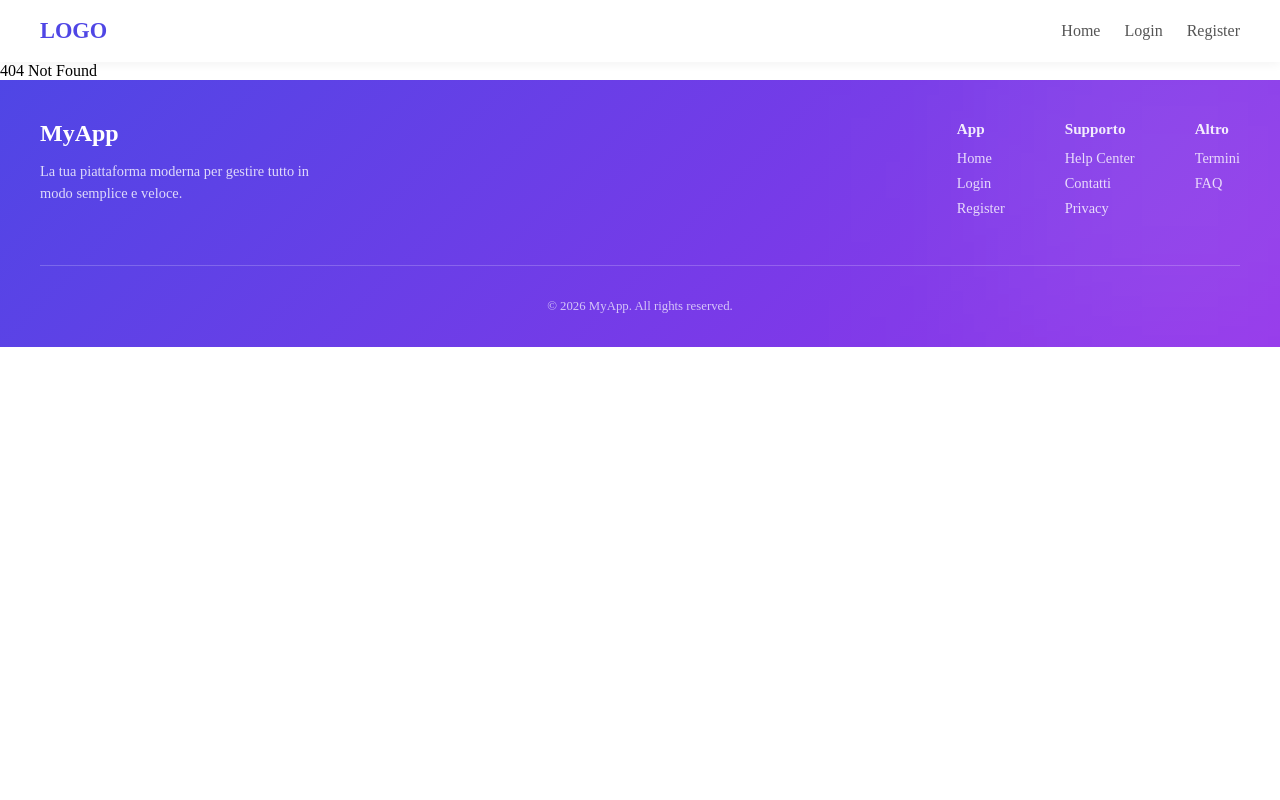
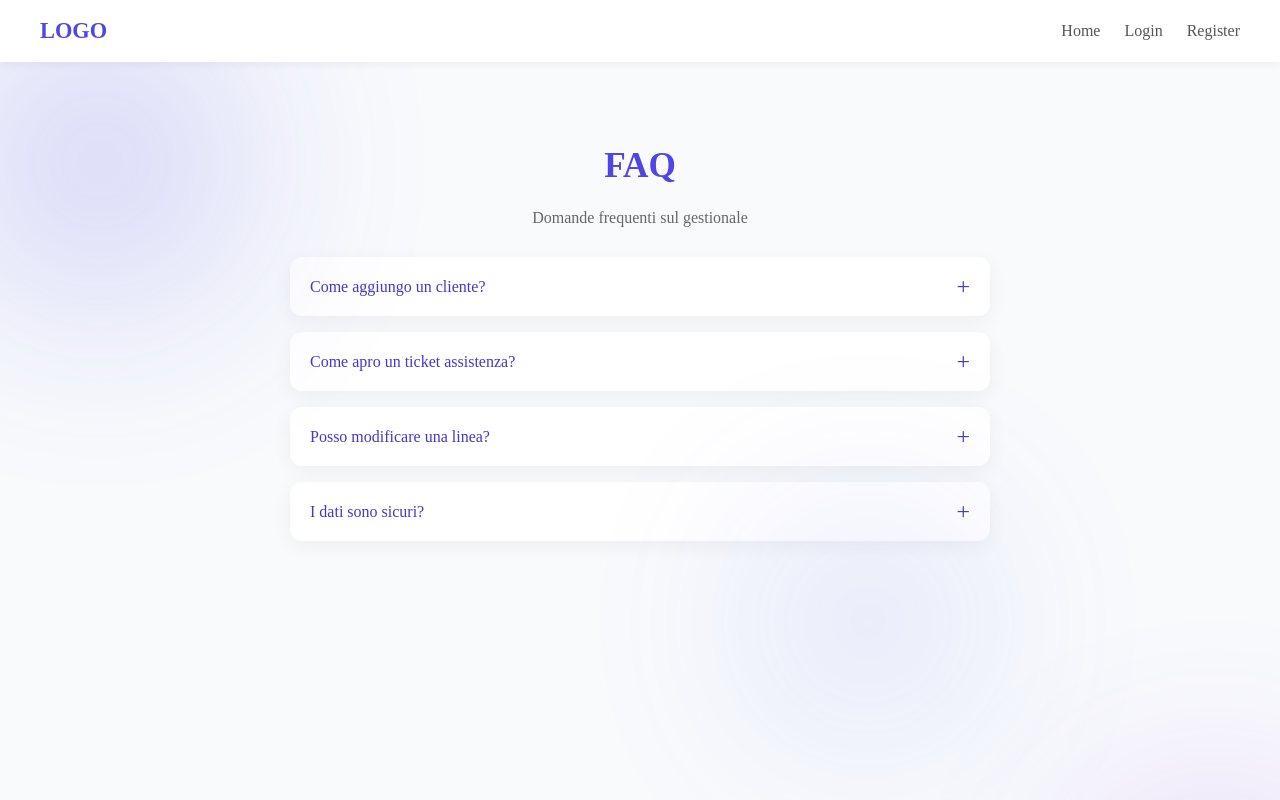
Before and after one commit to theMANGOlorian/webappTelefonia, an Angular app in the folder webui/: page /faq in a window 1280 px wide. Shown: the top 800 px of the page. Built offline with nearby package versions, Linux system fonts and the light colour scheme.

Commit message:
Aggiunto faq page e stilizzato la pagina not found

```diff
--- a/webui/src/app/app.html
+++ b/webui/src/app/app.html
@@ -39,7 +39,7 @@
       <div>
         <h4>Altro</h4>
         <a routerLink="#">Termini</a>
-        <a routerLink="#">FAQ</a>
+        <a routerLink="/faq">FAQ</a>
       </div>
     </div>
   </div>
--- a/webui/src/app/app.routes.ts
+++ b/webui/src/app/app.routes.ts
@@ -6,6 +6,7 @@ import { AuthGuard } from './core/guards/auth.guard';
 import { NotFoundComponent } from './not-found/not-found.component';
 import { HomeComponent } from './features/home/home.component';
 import { ContactComponent } from './features/contact/contact.component';
+import { FaqComponent } from './features/faq/faq.component';
 
 
 export const routes: Routes = [
@@ -13,5 +14,6 @@ export const routes: Routes = [
   { path: 'login', component: LoginComponent },
   { path: 'register', component: RegisterComponent },
   { path: 'contact', component: ContactComponent },
+  { path: 'faq', component: FaqComponent },
   { path: '**', component: NotFoundComponent }
 ];
--- a/webui/src/app/features/auth/login/login.component.html
+++ b/webui/src/app/features/auth/login/login.component.html
@@ -21,7 +21,7 @@
           type="email"
           placeholder="Email"
           required
-        />
+        >
       </div>
 
       <div class="form-group">
@@ -31,7 +31,7 @@
           type="password"
           placeholder="Password"
           required
-        />
+        >
       </div>
 
       <button type="submit">Login</button>
--- a/webui/src/app/features/auth/register/register.component.html
+++ b/webui/src/app/features/auth/register/register.component.html
@@ -5,27 +5,27 @@
     <p>Registrati per iniziare</p>
 
     <div class="form-group">
-      <input [(ngModel)]="email" name="email" placeholder="Email" required/>
+      <input [(ngModel)]="email" name="email" placeholder="Email" required>
     </div>
 
     <div class="form-group">
-      <input [(ngModel)]="username" name="username" placeholder="Username" required/>
+      <input [(ngModel)]="username" name="username" placeholder="Username" required>
     </div>
 
     <div class="form-group">
-      <input [(ngModel)]="nome" name="nome" placeholder="Nome" required/>
+      <input [(ngModel)]="nome" name="nome" placeholder="Nome" required>
     </div>
 
     <div class="form-group">
-      <input [(ngModel)]="cognome" name="cognome" placeholder="Cognome" required/>
+      <input [(ngModel)]="cognome" name="cognome" placeholder="Cognome" required>
     </div>
 
     <div class="form-group">
-      <input [(ngModel)]="password" name="password" type="password" placeholder="Password" required/>
+      <input [(ngModel)]="password" name="password" type="password" placeholder="Password" required>
     </div>
 
     <div class="form-group">
-      <input [(ngModel)]="confirmPassword" name="confirmPassword" type="password" placeholder="Ripeti password" required/>
+      <input [(ngModel)]="confirmPassword" name="confirmPassword" type="password" placeholder="Ripeti password" required>
     </div>
 
     <!-- SWITCH -->
--- /dev/null
+++ b/webui/src/app/features/faq/faq.component.html
@@ -0,0 +1,33 @@
+<div class="faq-page">
+
+  <!-- background -->
+  <div class="bg-blobs">
+    <span></span>
+    <span></span>
+    <span></span>
+  </div>
+
+  <div class="faq-container">
+    <h1>FAQ</h1>
+    <p class="subtitle">Domande frequenti sul gestionale</p>
+
+    <div class="faq-list">
+
+      <div class="faq-item" *ngFor="let faq of faqs; let i = index" [class.active]="activeIndex === i">
+
+        <div class="faq-question" (click)="toggle(i)">
+          <span>{{ faq.question }}</span>
+          <div class="icon">
+            {{ activeIndex === i ? '−' : '+' }}
+          </div>
+        </div>
+
+        <div class="faq-answer">
+          <p>{{ faq.answer }}</p>
+        </div>
+
+      </div>
+
+    </div>
+  </div>
+</div>
--- /dev/null
+++ b/webui/src/app/features/faq/faq.component.scss
@@ -0,0 +1,132 @@
+.faq-page {
+  min-height: 100vh;
+  background: #f8fafc;
+  position: relative;
+  padding: 60px 20px;
+  overflow: hidden;
+}
+
+/* blobs stile login */
+.bg-blobs span {
+  position: absolute;
+  border-radius: 50%;
+  filter: blur(100px);
+  opacity: 0.2;
+}
+
+.bg-blobs span:nth-child(1) {
+  width: 300px;
+  height: 300px;
+  background: #4f46e5;
+  top: -50px;
+  left: -50px;
+}
+
+.bg-blobs span:nth-child(2) {
+  width: 250px;
+  height: 250px;
+  background: #9333ea;
+  bottom: -60px;
+  right: -60px;
+}
+
+.bg-blobs span:nth-child(3) {
+  width: 200px;
+  height: 200px;
+  background: #6366f1;
+  top: 50%;
+  left: 60%;
+}
+
+/* container */
+.faq-container {
+  max-width: 700px;
+  margin: auto;
+  text-align: center;
+  animation: fadeIn 0.6s ease;
+
+  h1 {
+    font-size: 2.2rem;
+    color: #4f46e5;
+  }
+
+  .subtitle {
+    color: #666;
+    margin-bottom: 30px;
+  }
+}
+
+/* lista */
+.faq-list {
+  display: flex;
+  flex-direction: column;
+  gap: 16px;
+}
+
+/* item */
+.faq-item {
+  background: white;
+  border-radius: 12px;
+  padding: 16px 20px;
+  box-shadow: 0 5px 20px rgba(0, 0, 0, 0.05);
+  cursor: pointer;
+  transition: all 0.3s ease;
+  text-align: left;
+  overflow: hidden;
+
+  &:hover {
+    transform: translateY(-3px);
+    box-shadow: 0 10px 25px rgba(79, 70, 229, 0.15);
+  }
+
+  &.active {
+    border: 1px solid rgba(79, 70, 229, 0.2);
+  }
+}
+
+/* domanda */
+.faq-question {
+  display: flex;
+  justify-content: space-between;
+  align-items: center;
+  font-weight: 500;
+  color: #4338ca;
+
+  .icon {
+    font-size: 1.5rem;
+    transition: transform 0.3s ease;
+  }
+}
+
+.faq-item.active .icon {
+  transform: rotate(180deg);
+}
+
+/* risposta animata */
+.faq-answer {
+  max-height: 0;
+  overflow: hidden;
+  transition: all 0.35s ease;
+  color: #555;
+  font-size: 0.9rem;
+
+  p {
+    margin-top: 10px;
+  }
+}
+
+.faq-item.active .faq-answer {
+  max-height: 200px;
+}
+
+/* animazione */
+@keyframes fadeIn {
+  from {
+    opacity: 0;
+    transform: translateY(15px);
+  }
+  to {
+    opacity: 1;
+    transform: translateY(0);
+  }
+}
--- /dev/null
+++ b/webui/src/app/features/faq/faq.component.ts
@@ -0,0 +1,35 @@
+import { Component } from '@angular/core';
+import { RouterOutlet, RouterLink } from '@angular/router';
+import { CommonModule } from '@angular/common';
+@Component({
+  selector: 'app-faq',
+  imports: [RouterOutlet, RouterLink, CommonModule],
+  templateUrl: './faq.component.html',
+  styleUrls: ['./faq.component.scss']
+})
+export class FaqComponent {
+  faqs = [
+    {
+      question: 'Come aggiungo un cliente?',
+      answer: 'Vai nella sezione clienti e clicca su "Aggiungi nuovo".'
+    },
+    {
+      question: 'Come apro un ticket assistenza?',
+      answer: 'Accedi alla sezione ticket e premi su "Nuovo ticket".'
+    },
+    {
+      question: 'Posso modificare una linea?',
+      answer: 'Sì, entra nella scheda cliente e modifica i dati della linea.'
+    },
+    {
+      question: 'I dati sono sicuri?',
+      answer: 'Sì, utilizziamo sistemi di sicurezza avanzati e backup automatici.'
+    }
+  ];
+
+  activeIndex: number | null = null;
+
+  toggle(index: number) {
+    this.activeIndex = this.activeIndex === index ? null : index;
+  }
+}
--- a/webui/src/app/not-found/not-found.component.html
+++ b/webui/src/app/not-found/not-found.component.html
@@ -1 +1,14 @@
-404 Not Found
+<div class="notfound-container">
+  <div class="notfound-card">
+
+    <h1>404</h1>
+    <h2>Pagina non trovata</h2>
+    <p>
+      La risorsa che stai cercando non esiste oppure è stata spostata.
+    </p>
+
+    <div class="actions">
+      <a routerLink="/" class="btn primary">Torna alla Home</a>
+    </div>
+  </div>
+</div>
--- /dev/null
+++ b/webui/src/app/not-found/not-found.component.scss
@@ -0,0 +1,100 @@
+.notfound-container {
+  height: 100vh;
+  display: flex;
+  justify-content: center;
+  align-items: center;
+  background: #f8fafc;
+  padding: 20px;
+
+  animation: fadeIn 0.5s ease;
+}
+
+.notfound-card {
+  background: white;
+  padding: 40px 50px;
+  border-radius: 16px;
+  text-align: center;
+  box-shadow: 0 10px 30px rgba(0, 0, 0, 0.08);
+  position: relative;
+  overflow: hidden;
+  max-width: 420px;
+  width: 100%;
+
+  /* glow */
+  &::before {
+    content: "";
+    position: absolute;
+    width: 250px;
+    height: 250px;
+    background: rgba(79, 70, 229, 0.1);
+    filter: blur(100px);
+    top: -80px;
+    right: -80px;
+  }
+
+  h1 {
+    font-size: 5rem;
+    margin: 0;
+    background: linear-gradient(135deg, #4f46e5, #9333ea);
+    -webkit-background-clip: text;
+    -webkit-text-fill-color: transparent;
+  }
+
+  h2 {
+    margin-top: 10px;
+    color: #4338ca;
+  }
+
+  p {
+    margin: 15px 0 25px;
+    color: #666;
+    font-size: 0.95rem;
+  }
+}
+
+.actions {
+  display: flex;
+  gap: 10px;
+  justify-content: center;
+  flex-wrap: wrap;
+}
+
+.btn {
+  padding: 10px 18px;
+  border-radius: 10px;
+  text-decoration: none;
+  font-size: 0.9rem;
+  font-weight: 500;
+  transition: all 0.3s ease;
+
+  &.primary {
+    background: linear-gradient(135deg, #4f46e5, #9333ea);
+    color: white;
+
+    &:hover {
+      transform: translateY(-2px);
+      box-shadow: 0 10px 25px rgba(79, 70, 229, 0.3);
+    }
+  }
+
+  &.secondary {
+    background: rgba(79, 70, 229, 0.08);
+    color: #4f46e5;
+
+    &:hover {
+      background: rgba(79, 70, 229, 0.15);
+    }
+  }
+}
+
+/* animazione */
+@keyframes fadeIn {
+  from {
+    opacity: 0;
+    transform: translateY(15px);
+  }
+  to {
+    opacity: 1;
+    transform: translateY(0);
+  }
+}
--- a/webui/src/app/not-found/not-found.component.ts
+++ b/webui/src/app/not-found/not-found.component.ts
@@ -1,8 +1,11 @@
 // features/auth/login/login.component.ts
 import { Component } from '@angular/core';
+import { RouterOutlet, RouterLink } from '@angular/router';
 
 @Component({
   selector: 'app-not-found',
-  templateUrl: './not-found.component.html'
+  imports: [RouterOutlet, RouterLink],
+  templateUrl: './not-found.component.html',
+  styleUrls: ['./not-found.component.scss']
 })
 export class NotFoundComponent {}
```
Also changed, not shown: webui/src/app/features/contact/contact.component.scss (+97 -36 lines).
